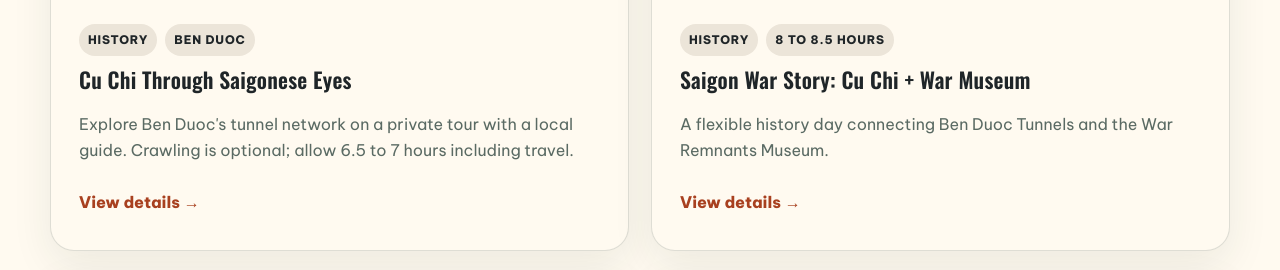
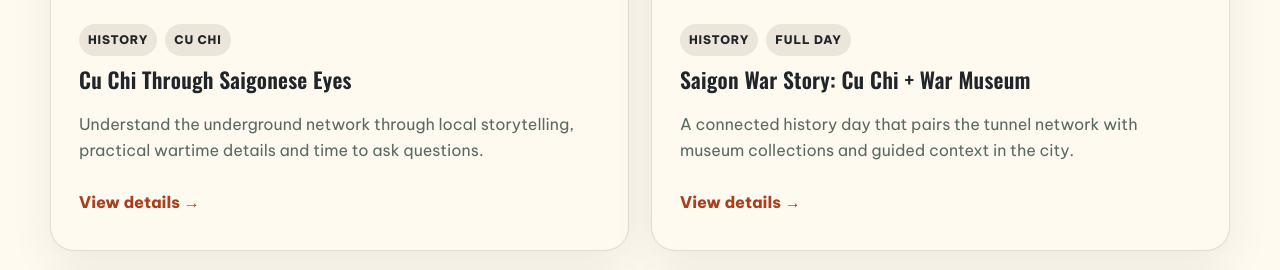
Before and after one commit to DSG2025/DSG2025.github.io, a Jekyll site: the page built from experiences/index.html, in a window 1280 px wide and 900 px high, scrolled down 884 px, cut to the strip 228-498 px from the top of the window. Built offline with Jekyll 4.4.1, drawn with Linux system fonts in a browser that asks for light colours; some web fonts are replaced.

```diff
--- a/experiences/index.html
+++ b/experiences/index.html
@@ -57,10 +57,10 @@ layout: null
 <div class="card-body">
 <div class="tags">
 <span class="tag">History</span>
-<span class="tag">Ben Duoc</span>
+<span class="tag">Cu Chi</span>
 </div>
 <h3>Cu Chi Through Saigonese Eyes</h3>
-<p>Explore Ben Duoc's tunnel network on a private tour with a local guide. Crawling is optional; allow 6.5 to 7 hours including travel.</p>
+<p>Understand the underground network through local storytelling, practical wartime details and time to ask questions.</p>
 <div class="card-footer">
 <a class="text-link" href="/experiences/cu-chi-tunnels/">View details →</a>
 </div>
@@ -73,10 +73,10 @@ layout: null
 <div class="card-body">
 <div class="tags">
 <span class="tag">History</span>
-<span class="tag">8 to 8.5 hours</span>
+<span class="tag">Full day</span>
 </div>
 <h3>Saigon War Story: Cu Chi + War Museum</h3>
-<p>A flexible history day connecting Ben Duoc Tunnels and the War Remnants Museum.</p>
+<p>A connected history day that pairs the tunnel network with museum collections and guided context in the city.</p>
 <div class="card-footer">
 <a class="text-link" href="/experiences/cu-chi-war-museum/">View details →</a>
 </div>
```
